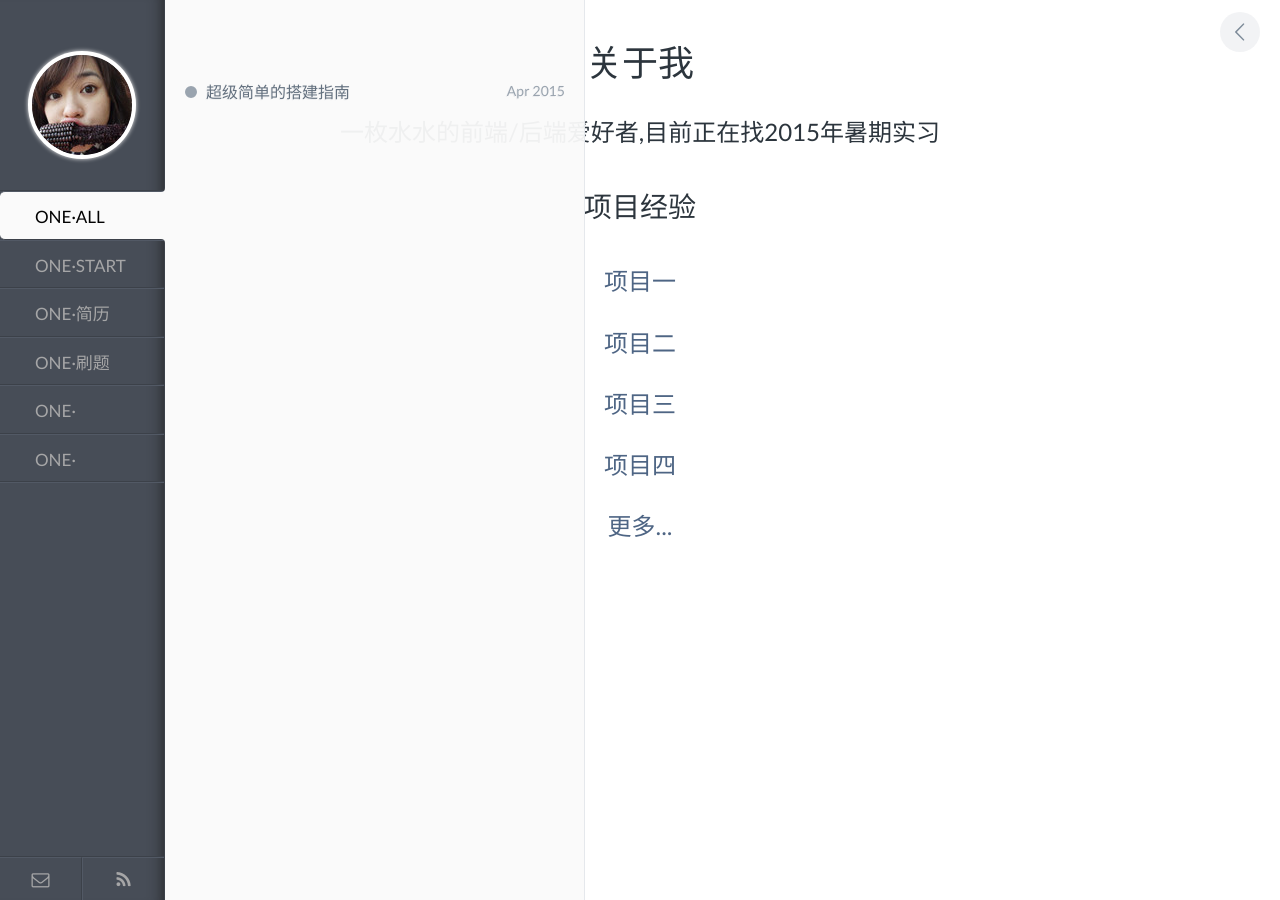
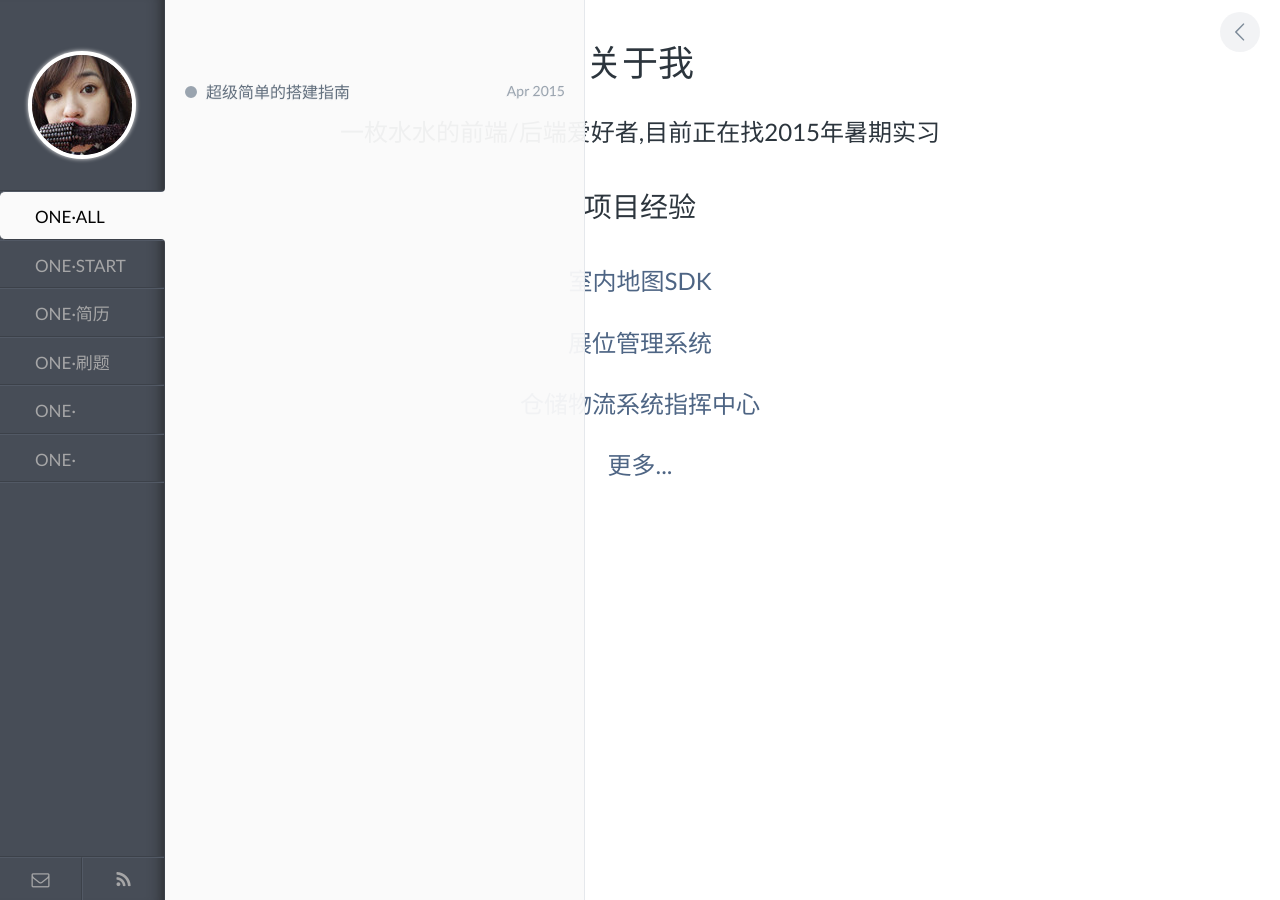
Before and after one commit to weiier/blog, a Jekyll site: the page built from index.html, in a window 1280 px wide. Built offline with Jekyll 4.4.1, drawn with Linux system fonts in a browser that asks for light colours.

Commit message:
Update index.html

```diff
--- a/index.html
+++ b/index.html
@@ -8,11 +8,10 @@ title: 关于我
   <p>一枚水水的前端/后端爱好者,目前正在找2015年暑期实习</p>
   <h3>项目经验</h3>
   <ul>
-      <li><a>项目一</a></li>
-      <li><a>项目二</a></li>
-      <li><a>项目三</a></li>
-      <li><a>项目四</a></li>
-      <li><a>更多...</a></li>
+      <li><a target="_blank" href="https://github.com/weiier/SDKforSVG-PNG-">室内地图SDK</a></li>
+      <li><a target="_blank" href="https://github.com/weiier/exhibition">展位管理系统</a></li>
+      <li><a target="_blank" href="https://github.com/weiier/ManagementCenter">仓储物流系统指挥中心</a></li>
+      <li><a target="_blank" href="https://github.com/weiier?tab=repositories">更多...</a></li>
   </ul>
 
 </article> <!-- end #home -->
```
